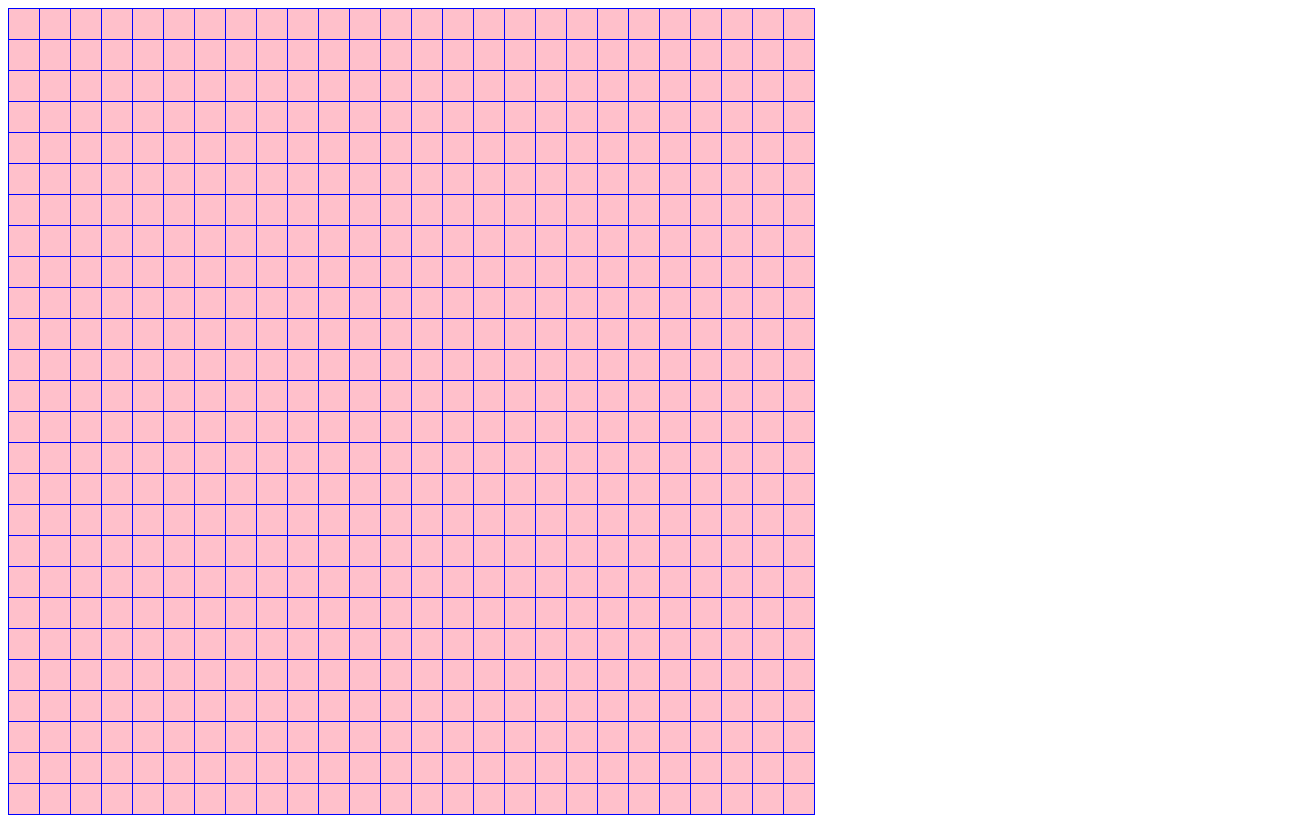
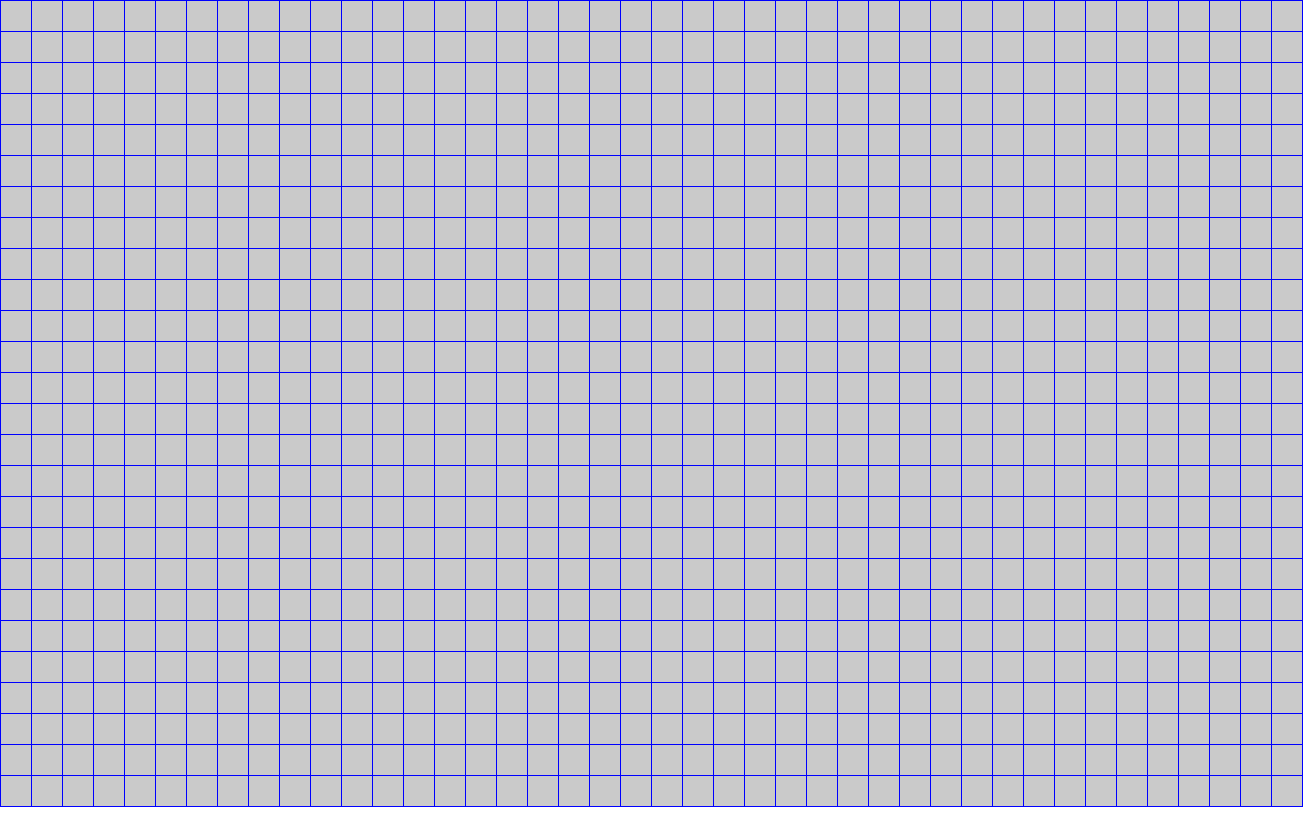
Before and after one commit to mswist/tictactoe, a plain HTML site: page index.html in a window 1280 px wide. Shown: the whole page, 1303 px wide, since content can reach past the window. Drawn offline with Linux system fonts and the light colour scheme.

Commit message:
fullscreen

```diff
--- a/index.html
+++ b/index.html
@@ -5,13 +5,17 @@
 	<meta http-equiv="Content-Type" content="text/html; charset=UTF-8" />
 	<title>kolko i krzyzyk</title>
 	<style type="text/css">
+	body {
+		margin: 0px;
+	}
+
 	table, tr, td {
 		border: 1px solid blue;
 		border-collapse: collapse;
 	}
 	td {
 		padding: 15px;
-		background-color: pink;
+		background-color: #CACACA;
 	}
 	</style>
 </head>
@@ -21,18 +25,30 @@
 
 <script type="text/javascript">
 
+	var board;
+	var sign="white";
 	var num_rows = 25;
 	var num_cells = 25;
-var board = document.getElementsByTagName("table")[0];
-var sign="white";
+
+window.onload=function(){
+
+	board = document.getElementsByTagName("table")[0];
+	var height = window.innerHeight-2;
+	var width = window.innerWidth-2;
+	num_rows = Math.floor(height/31);
+	num_cells = Math.floor(width/31);
 
 	board.onclick=function(e){make_move(e)};
+
 	for(var r=0; r <= num_rows; r++) {
 		var row = board.insertRow(r);
-	for(var c=0; c <= num_rows; c++) {
+		for(var c=0; c <= num_cells; c++) {
 			row.insertCell(c);
 		}
 	};
+
+}
+
 
 
 function make_move(click) {
```
Lines whose indentation alone changed are shown as unchanged.
